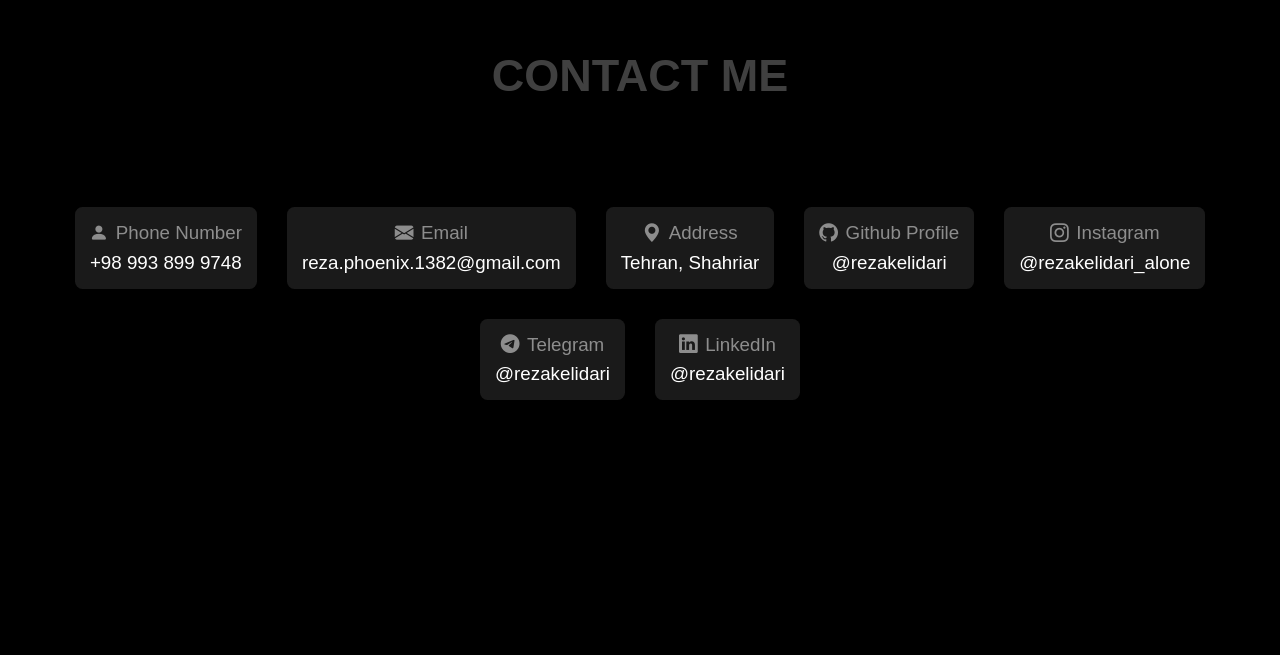
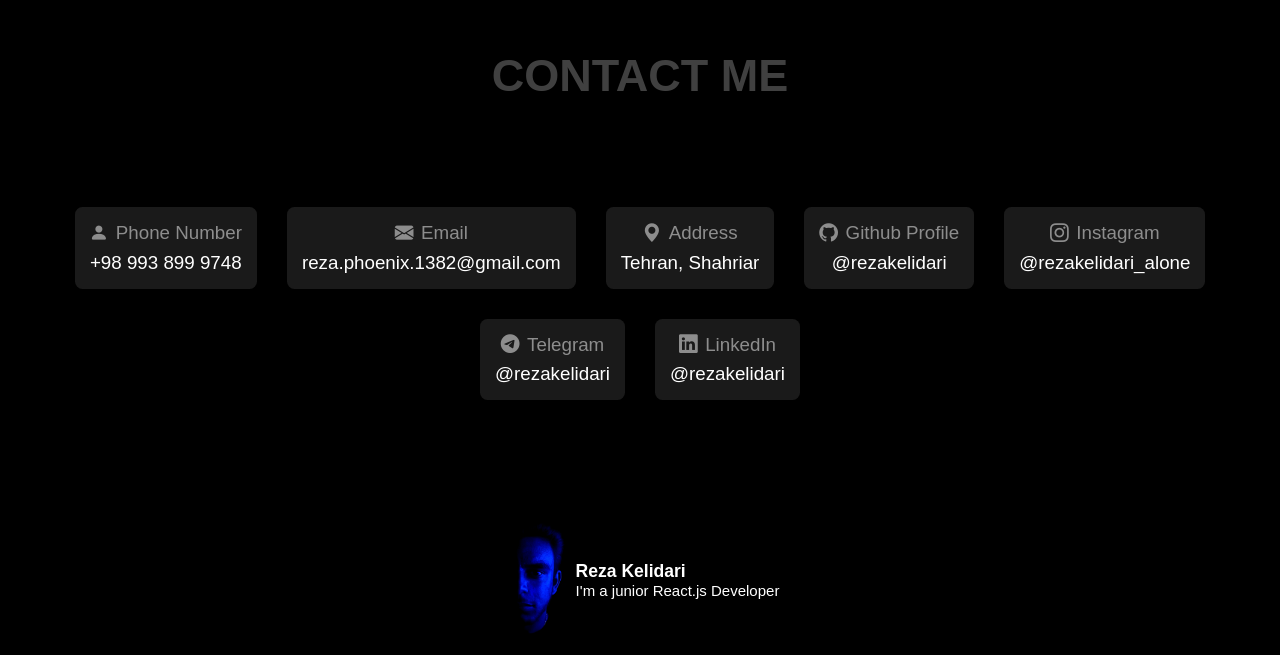
Before and after one commit to rezakelidari/rezakelidari, a React (Create React App) app: page / in a window 1280 px wide. Shown: the part 9918-10573 px from the top of the page. Before the commit the page ends 10423 px from the top, so only its background shows below. Built offline with nearby package versions, Linux system fonts and the light colour scheme; the HTML template or start-up script is replaced by a standard one.

Commit message:
Making Footer component

```diff
--- a/src/App.tsx
+++ b/src/App.tsx
@@ -1,13 +1,14 @@
 import React from "react";
 import Navbar from "./components/Navbar";
 import Home from "./components/Home";
-
-import "./styles/main.scss";
-import "bootstrap-icons/font/bootstrap-icons.css";
 import AboutMe from "./components/AboutMe";
 import Skills from "./components/Skills";
 import Works from "./components/Works";
 import ContactMe from "./components/ContactMe";
+import Footer from "./components/Footer";
+
+import "./styles/main.scss";
+import "bootstrap-icons/font/bootstrap-icons.css";
 
 export default function App() {
   return (
@@ -18,6 +19,7 @@ export default function App() {
       <Skills />
       <Works />
       <ContactMe />
+      <Footer />
     </div>
   );
 }
--- /dev/null
+++ b/src/components/Footer/Footer.scss
@@ -0,0 +1,11 @@
+.footerMain {
+  display: flex;
+  justify-content: center;
+  align-items: center;
+
+  img {
+    height: 150px;
+    width: 150px;
+    margin: 0 -25px 0 -50px;
+  }
+}
--- /dev/null
+++ b/src/components/Footer/index.tsx
@@ -0,0 +1,17 @@
+import React from "react";
+
+import "./Footer.scss";
+
+import Me from "../../assets/img/me.jpg";
+
+export default function Footer() {
+  return (
+    <footer className="footerMain">
+      <img src={Me} alt="Reza Kelidari" />
+      <div className="info">
+        <h3 className="header">Reza Kelidari</h3>
+        <p className="desc">I'm a junior React.js Developer</p>
+      </div>
+    </footer>
+  );
+}
```
